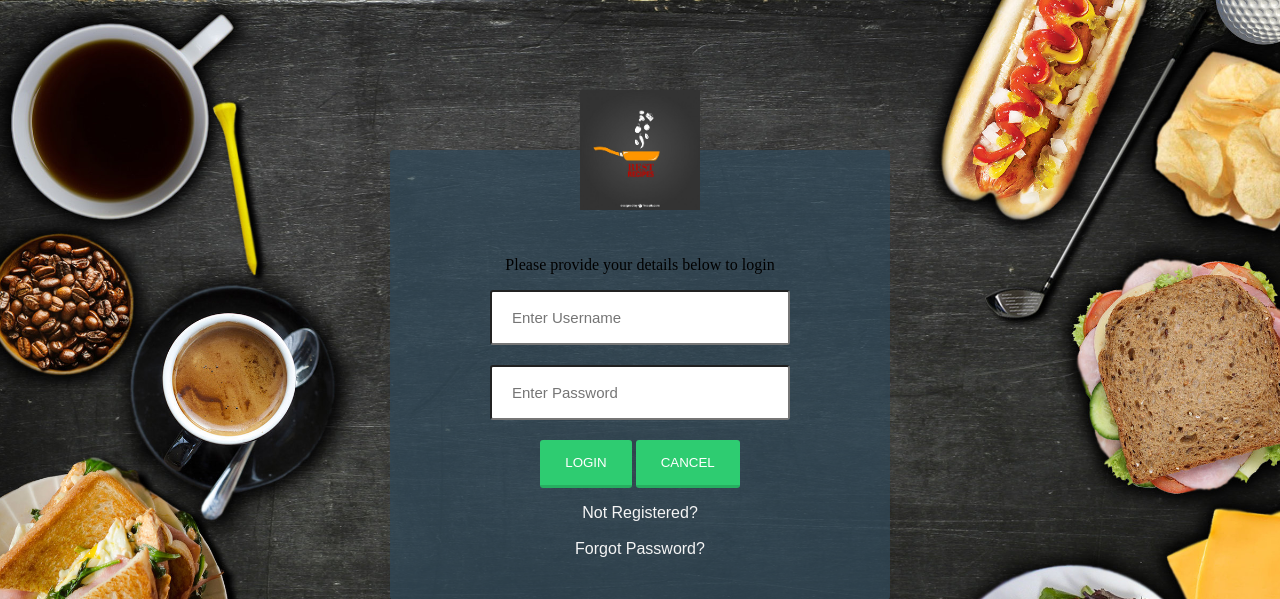
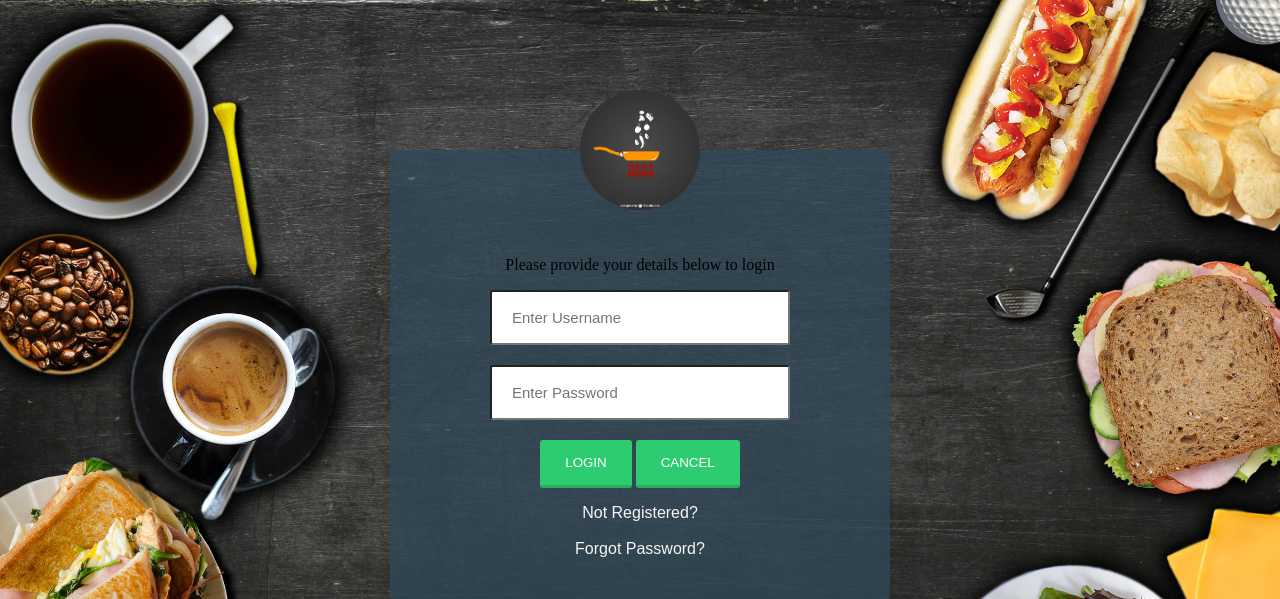
Before and after one commit to Loisa-Kitakaya/recipe-website, a PHP site: page / in a window 1280 px wide. Shown: the top 599 px of the page. Run offline with PHP 8.4, Linux system fonts and the light colour scheme.

Commit message:
Make change to th style.css to give a border radius of 70px to the image of container

```diff
--- a/css/style.css
+++ b/css/style.css
@@ -74,6 +74,7 @@ body{
 	height: 120px;
 	margin-top: -60px;
 	margin-bottom: 30px;
+	border-radius: 70px;
 
 }
 input[type="text"], input[type="password"]{
```
